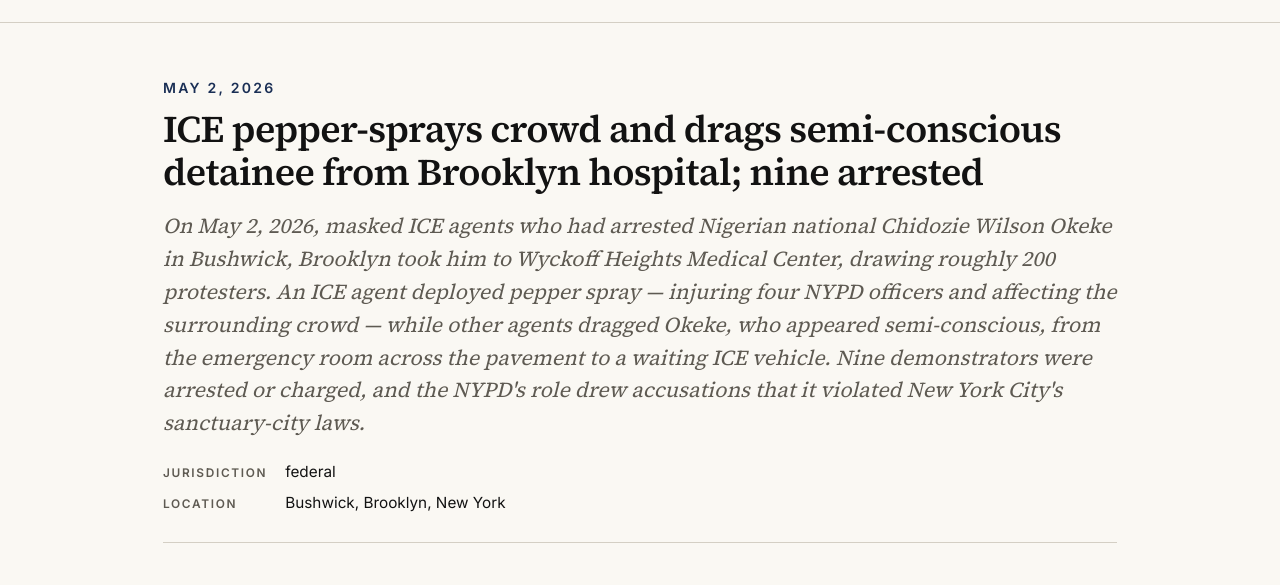
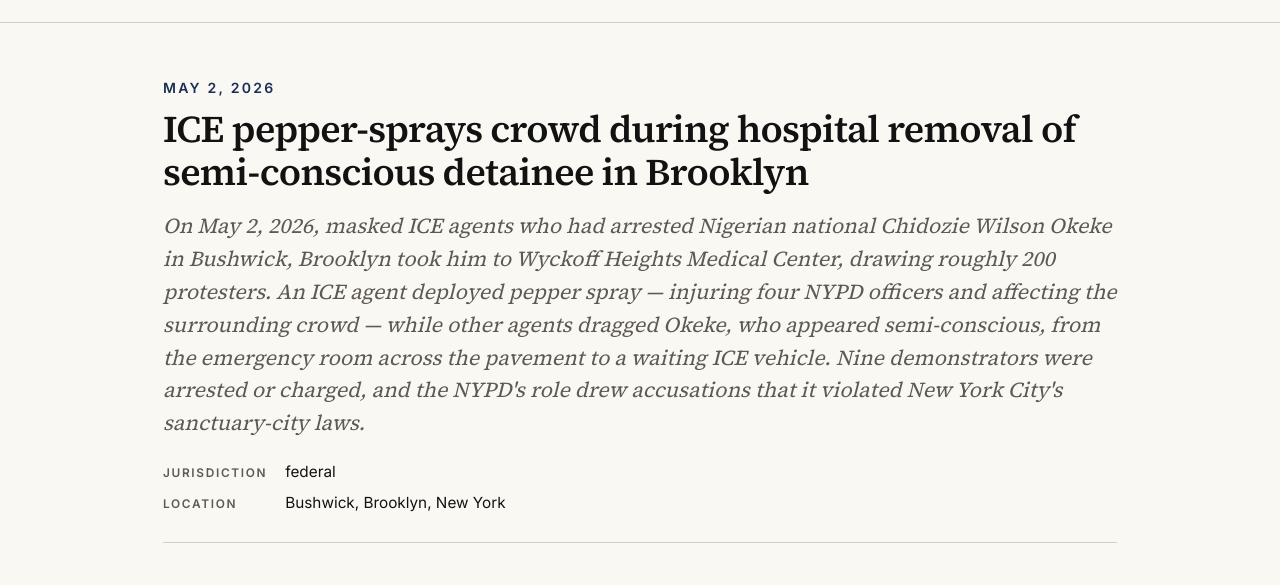
Before and after one commit to TheStanding-Publication/TheStanding, an Eleventy site: page src/entries/2026/05/02/issue-125-federal-violence-in-immigration-enforcement.md in a window 1280 px wide. Shown: the part 190-775 px from the top of the page. Built offline with nearby package versions, Linux system fonts and the light colour scheme; Eleventy itself is replaced by a stand-in of ours; files that its build step writes are made by us from their sources.

Commit message:
Clarify headline: single hospital incident, not multiple events (per editor review)

```diff
--- a/src/entries/2026/05/02/issue-125-federal-violence-in-immigration-enforcement.md
+++ b/src/entries/2026/05/02/issue-125-federal-violence-in-immigration-enforcement.md
@@ -5,7 +5,7 @@ archived: 2026-05-30
 slug: issue-125-federal-violence-in-immigration-enforcement
 status: published
 
-headline: "ICE pepper-sprays crowd and drags semi-conscious detainee from Brooklyn hospital; nine arrested"
+headline: "ICE pepper-sprays crowd during hospital removal of semi-conscious detainee in Brooklyn"
 
 summary: >
   On May 2, 2026, masked ICE agents who had arrested Nigerian national
```
